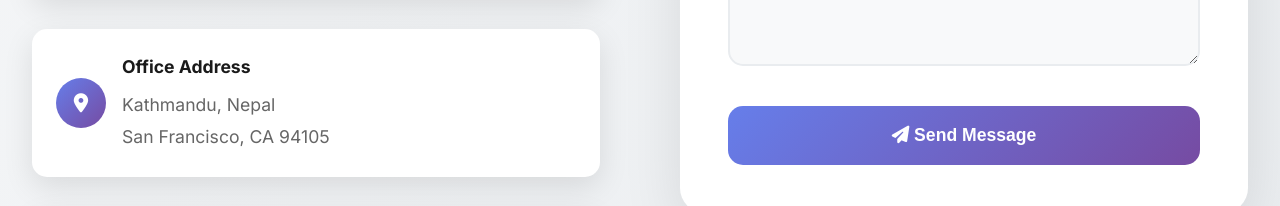
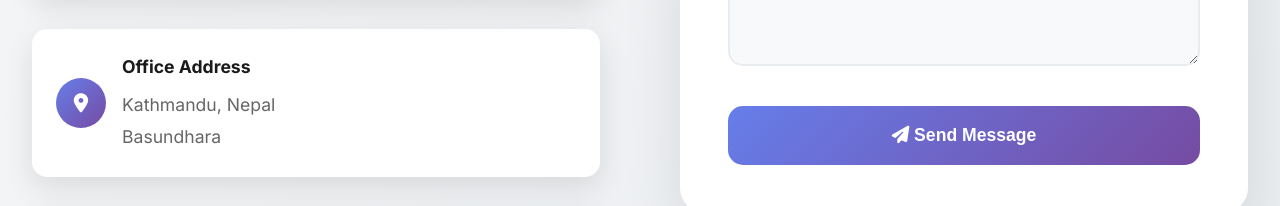
Before and after one commit to Aadim-alt/sbw, a plain HTML site: page index.html in a window 1280 px wide. Shown: the part 4393-4599 px from the top of the page. Drawn offline with Linux system fonts and the light colour scheme.

Commit message:
Update index.html

```diff
--- a/index.html
+++ b/index.html
@@ -1722,7 +1722,7 @@
                             <div class="contact-method-info">
                                 <h4>Office Address</h4>
                                 <p>Kathmandu, Nepal</p>
-                                <p>San Francisco, CA 94105</p>
+                                <p>Basundhara</p>
                             </div>
                         </div>
 
```
